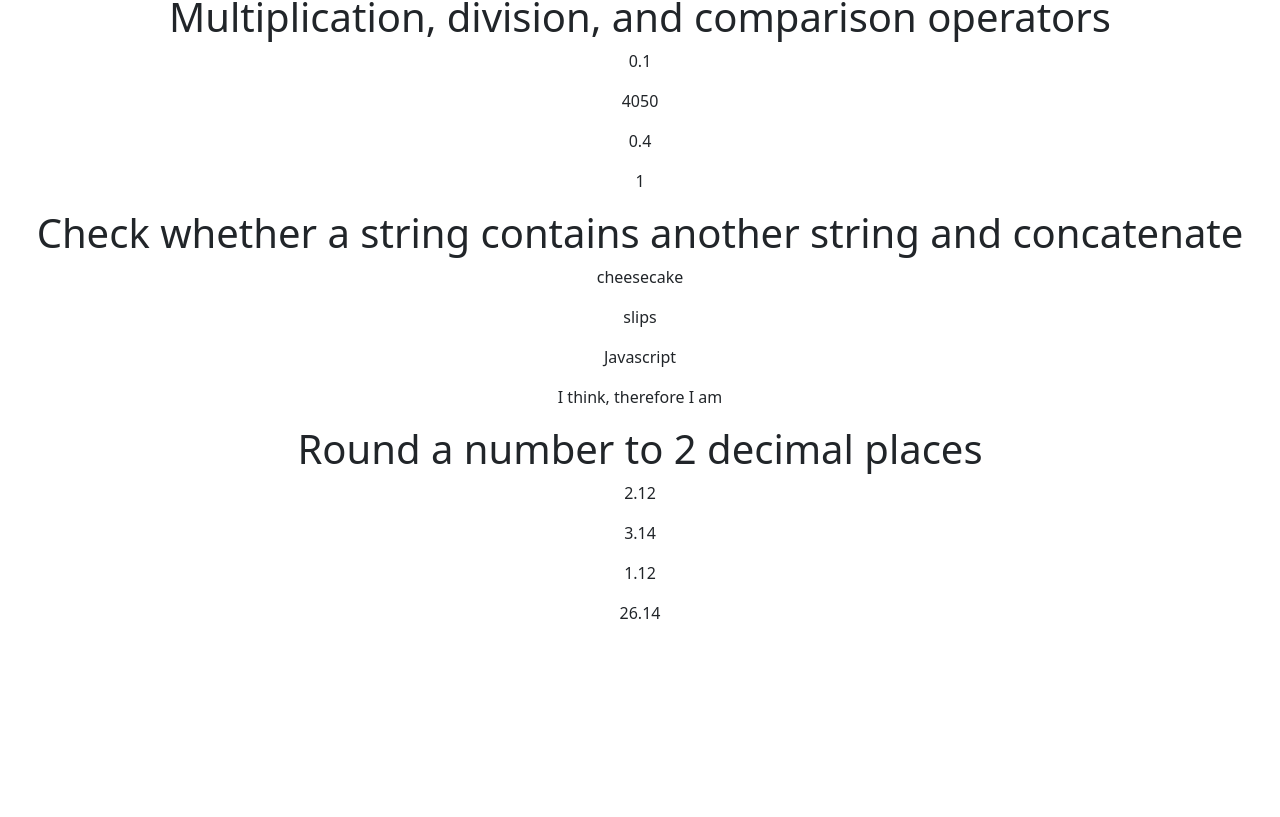
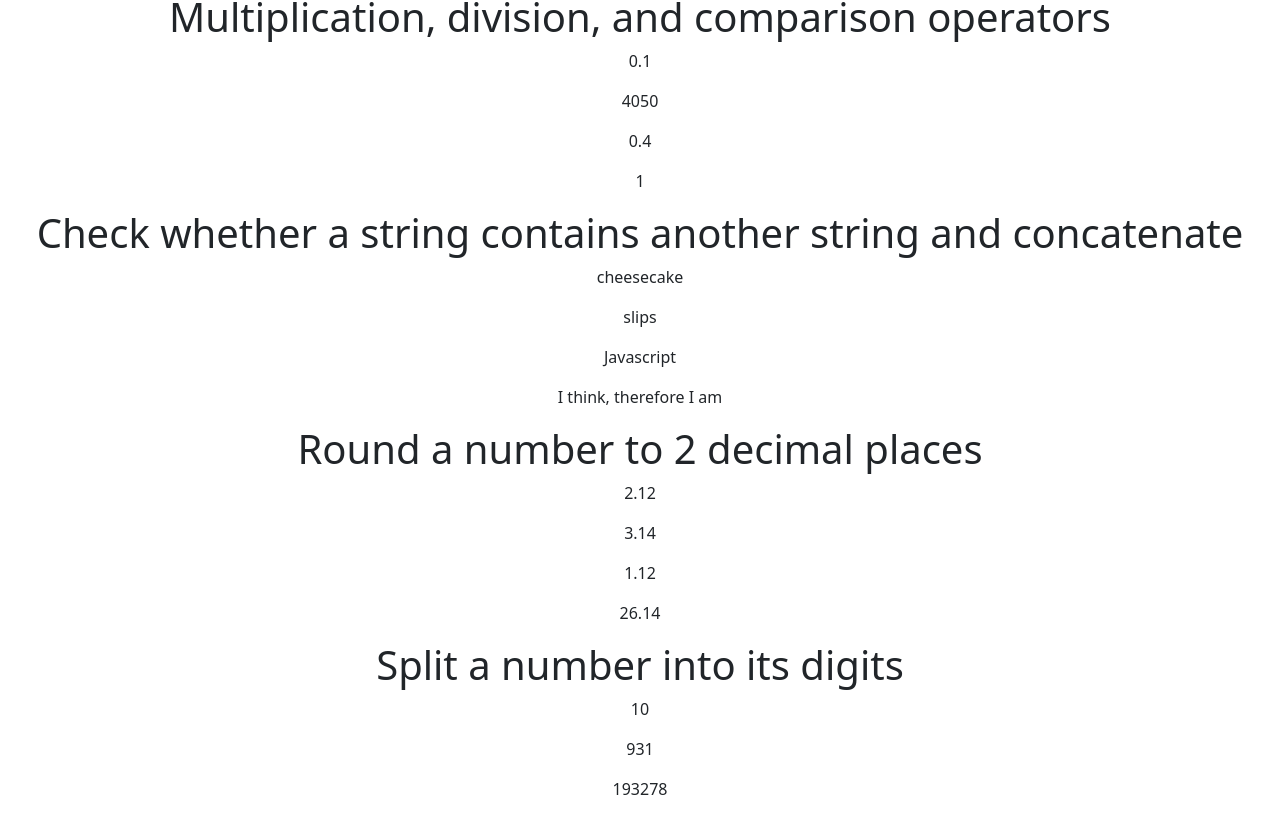
Before and after one commit to vinothsmart/react-redux-dashboard, a React (Create React App) app: page /jsc/basic in a window 1280 px wide. Shown: the part 2840-3657 px from the top of the page. Before the commit the page ends 3481 px from the top, so only its background shows below. Built offline with nearby package versions, Linux system fonts and the light colour scheme.

Commit message:
splitNumberArray

```diff
--- a/src/components/pages/JsChallage/Basic.js
+++ b/src/components/pages/JsChallage/Basic.js
@@ -37,6 +37,14 @@ const Basic = () => {
 
   // const roundNumberToTwoDigits = (a) => Math.round(a * 100) / 100;
   const roundNumberToTwoDigits = (a) => Number(a.toFixed(2));
+
+  // const splitNumberToArray = (a) => a.toString().split("");
+  // const splitNumberToArray = (a) => String(a).split("").map(Number);
+  const splitNumberToArray = (a) => {
+    const string = a + "";
+    const strings = string.split("");
+    return strings.map((digit) => Number(digit));
+  };
 
   return (
     <div>
@@ -172,6 +180,12 @@ const Basic = () => {
         <p>{roundNumberToTwoDigits(1.12397)}</p>
         <p>{roundNumberToTwoDigits(26.1379)}</p>
       </center>
+      <center>
+        <h1>Split a number into its digits</h1>
+        <p>{splitNumberToArray(10)}</p>
+        <p>{splitNumberToArray(931)}</p>
+        <p>{splitNumberToArray(193278)}</p>
+      </center>
     </div>
   );
 };
```
